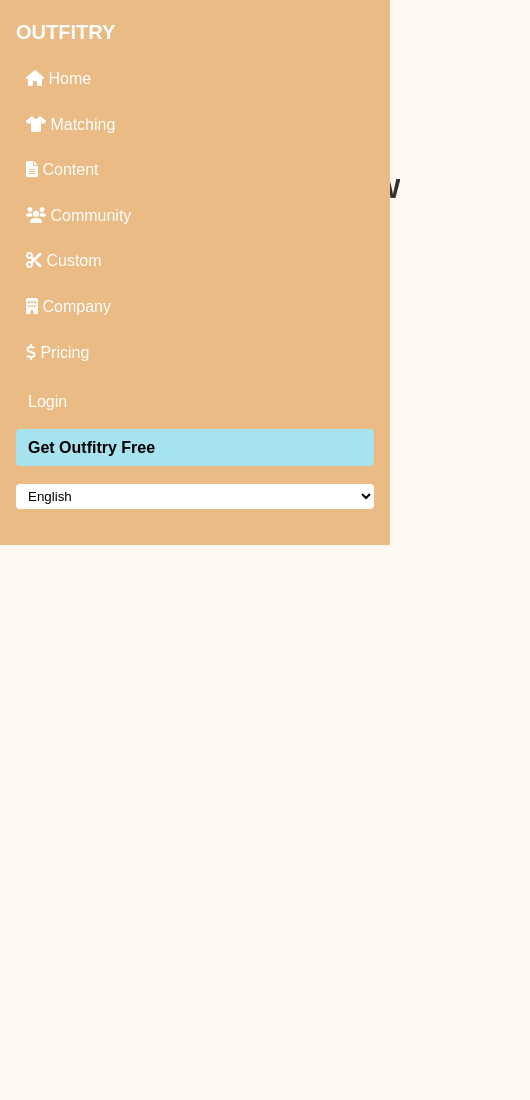
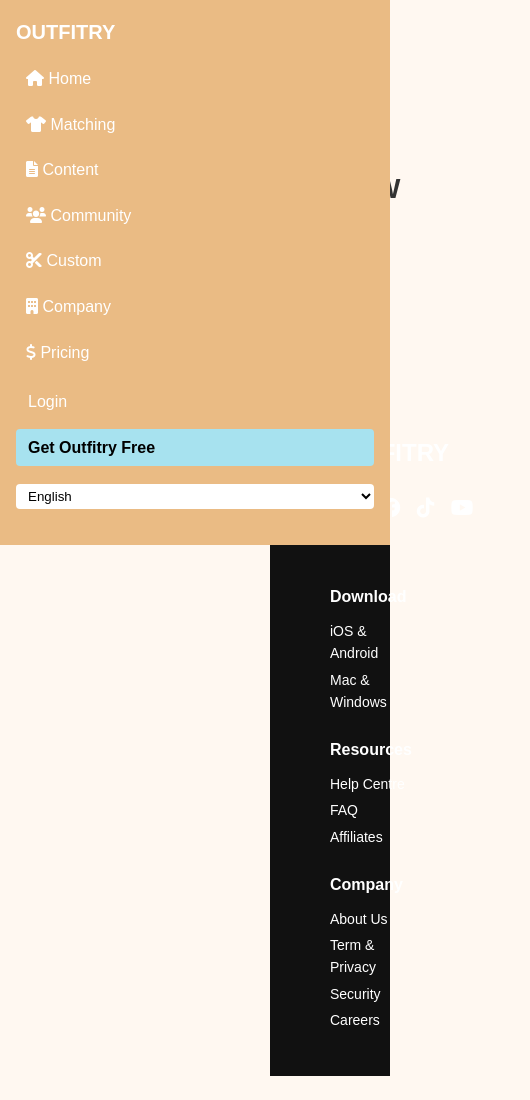
Before and after one commit to CodedByChelsea/Outfitry-HTML, a plain HTML site: page index.html in a window 390 px wide. Shown: the whole page, 530 px wide, since content can reach past the window. Before the commit the page ends 844 px from the top, so only its background shows below. Drawn offline with Linux system fonts and the light colour scheme; grey boxes are pictures that could not be loaded.

Commit message:
Add footer in index

```diff
--- a/index.html
+++ b/index.html
@@ -114,6 +114,43 @@
       </div>
     </section>
 
+    <footer class="site-footer">
+      <div class="footer-container">
+        <div class="footer-brand">
+          <h3>OUTFITRY</h3>
+          <div class="social-icons">
+            <a href="#"><i class="fab fa-x-twitter"></i></a>
+            <a href="#"><i class="fab fa-instagram"></i></a>
+            <a href="#"><i class="fab fa-facebook"></i></a>
+            <a href="#"><i class="fab fa-tiktok"></i></a>
+            <a href="#"><i class="fab fa-youtube"></i></a>
+          </div>
+        </div>
+        <div class="footer-columns">
+          <div class="footer-col">
+            <h4>Download</h4>
+            <p>iOS & Android</p>
+            <p>Mac & Windows</p>
+          </div>
+          <div class="footer-col">
+            <h4>Resources</h4>
+            <p>Help Centre</p>
+            <p>FAQ</p>
+            <p>Affiliates</p>
+          </div>
+          <div class="footer-col">
+            <h4>Company</h4>
+            <p>About Us</p>
+            <p>Term & Privacy</p>
+            <p>Security</p>
+            <p>Careers</p>
+          </div>
+        </div>
+      </div>
+    </footer>
+
+
+
 
     <script>
       let currentSlide = 0;
--- a/style.css
+++ b/style.css
@@ -395,6 +395,91 @@
   .hero-video {
     max-width: 100%;
   }
+
+  .site-footer {
+    background-color: #111;
+    color: #fff;
+    padding: 40px 60px;
+    font-family: sans-serif;
+  }
+
+  .footer-container {
+    display: flex;
+    justify-content: space-between;
+    align-items: flex-start;
+    flex-wrap: wrap;
+    gap: 60px;
+  }
+
+  .footer-brand {
+    flex: 1;
+    min-width: 200px;
+  }
+
+  .footer-brand h3 {
+    font-size: 24px;
+    margin-bottom: 20px;
+  }
+
+  .social-icons a {
+    color: #fff;
+    margin-right: 12px;
+    font-size: 20px;
+    transition: color 0.3s ease;
+  }
+
+  .social-icons a:hover {
+    color: #f0c040;
+  }
+
+  .footer-columns {
+    display: flex;
+    flex: 2;
+    justify-content: space-between;
+    gap: 40px;
+    flex-wrap: wrap;
+  }
+
+  .footer-col h4 {
+    font-size: 16px;
+    margin-bottom: 10px;
+  }
+
+  .footer-col p {
+    margin: 4px 0;
+    font-size: 14px;
+    cursor: pointer;
+  }
+
+  .footer-col p:hover {
+    text-decoration: underline;
+  }
+
+
+  /* Responsive for small screens */
+  @media (max-width: 768px) {
+    .footer-container {
+      align-items: flex-start;
+    }
+
+    .footer-columns {
+      flex-direction: column;
+      gap: 20px;
+    }
+
+    .footer-brand {
+      text-align: left;
+    }
+  }
+
+
+
+
+
+
+
+
+
 
 
 /*sign up page*/
```
